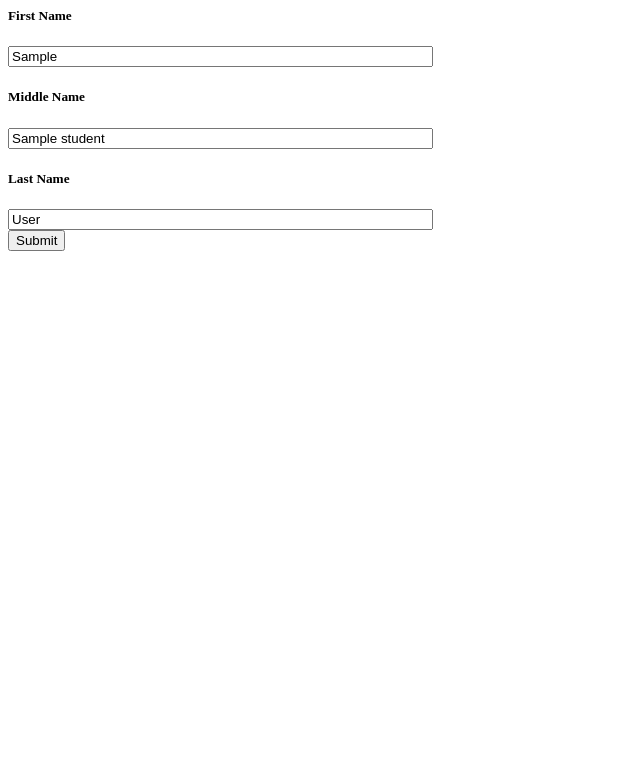
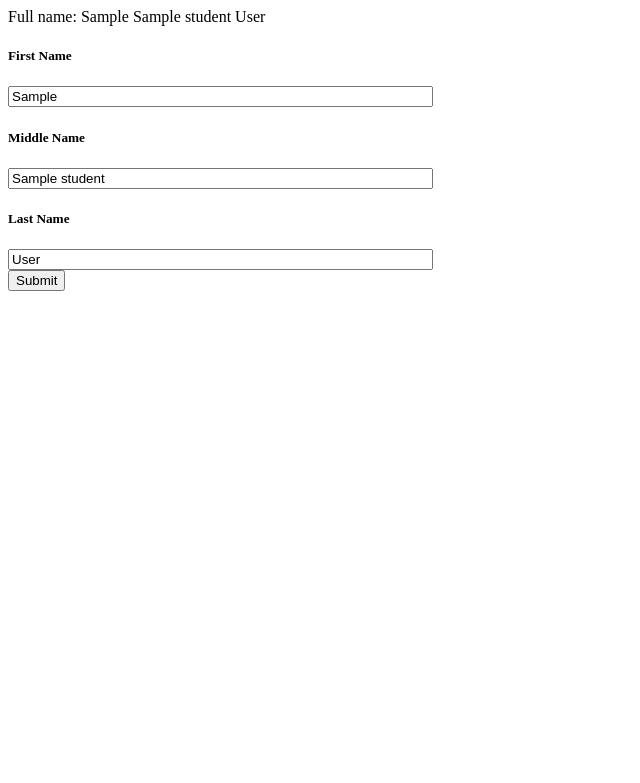
Before and after one commit to rforeman416/VirtualClass, a CodeIgniter app: template application/views/editStudent_view.php in a window 1280 px wide. Shown: the top 783 px of the page, without its empty margins (0-640 px from the left). Run offline with CodeIgniter, Linux system fonts and the light colour scheme; the template is opened without the code that fills it: most values are stand-ins (such as "Sample title", 1, 10 or a date in 2020); some libraries are stand-ins or nearby versions.

Commit message:
jqueary name generation finished

```diff
--- a/application/models/class_model.php
+++ b/application/models/class_model.php
@@ -84,6 +84,10 @@ class Class_model extends CI_Model {
 			return null;
 		}
 	}
+	public function listAllStudents($classId){
+	//list all students in classId
+	//RETURN A LIST OF STUDENTS FOR CLASS DELETE SENARIO
+	}
 
 	public function deleteStudent($userId){
 		$this->db->delete('classes', array('idclasses' => $userId));
--- a/application/views/editStudent_view.php
+++ b/application/views/editStudent_view.php
@@ -1,26 +1,65 @@
 <html>
 <head>
 <title>My Form</title>
+<script src="http://ajax.googleapis.com/ajax/libs/jquery/1.11.1/jquery.min.js"></script>
+
+<script>
+/*
+$(document).ready(function(){
+  $("button").click(function(){
+    $("div").text($("form").serialize());
+  });
+});
+*/
+
+
+  $(document).ready(function () {
+    $('#firstName').keyup(function(){
+      $('#first').html($(this).val());
+    });
+
+	$('#midName').keyup(function(){
+      $('#mid').html($(this).val());
+    });
+
+    $('#lastName').keyup(function(){
+      $('#last').html($(this).val());
+    });
+
+  });
+</script>
+
 </head>
 <body>
 
 <?php echo validation_errors(); ?>
+Full name:
+<span id="first">
+<?php echo $student->getFirstName();?>
+</span>
+<span id="mid">
+<?php echo $student->getMidName();?>
+</span>
+<span id="last">
+<?php echo $student->getLastName();?>
+</span>
 
 <?php echo form_open('controller/editStudent/'.$student->getId()); ?>
 
 <h5>First Name</h5>
-<input type="text" name="firstName" value="<?php echo $student->getFirstName(); ?>" size="50" />
+<input type="text" name="firstName" id= "firstName" value="<?php echo $student->getFirstName(); ?>" size="50" />
 
 <h5>Middle Name</h5>
-<input type="text" name="midName" value="<?php echo $student->getMidName(); ?>" size="50" />
+<input type="text" name="midName" id= "midName" value="<?php echo $student->getMidName(); ?>" size="50" />
 
 <h5>Last Name</h5>
-<input type="text" name="lastName" value="<?php echo $student->getLastName(); ?>" size="50" />
+<input type="text" name="lastName" id= "lastName" value="<?php echo $student->getLastName(); ?>" size="50" />
 
 
 <div><input type="submit" value="Submit" /></div>
 
 </form>
 
+
 </body>
 </html>
--- a/application/views/searchResultClass_view.php
+++ b/application/views/searchResultClass_view.php
@@ -1,3 +1,5 @@
-<a href="<?php echo site_url('/controller/editClass/'.$userId); ?>">Edit</a>
+<a href="<?php echo site_url('/controller/editClass/'.$userId); ?>">Edit class</a>
 
-<a href="<?php echo site_url('/controller/deleteClass/'.$userId); ?>">Delete</a>
+<a href="<?php echo site_url('/controller/deleteClass/'.$userId); ?>">Delete class</a>
+
+<a href="<?php echo site_url('/controller/deleteClass/'.$userId); ?>">Diplay all enrolled students</a>
--- a/application/views/searchResultStudent_view.php
+++ b/application/views/searchResultStudent_view.php
@@ -2,3 +2,8 @@
 <a href="<?php echo site_url('/controller/editStudent/'.$userId); ?>">Edit</a>
 
 <a href="<?php echo site_url('/controller/deleteStudent/'.$userId); ?>">Delete</a>
+
+<a href="<?php echo site_url('/controller/enroll/'.$userId); ?>">Enroll</a>
+
+
+<a href="<?php echo site_url('/controller/unenroll/'.$userId); ?>">Un-enroll</a>
```
Also changed, not shown: application/controllers/controller.php (+19 -12 lines).
